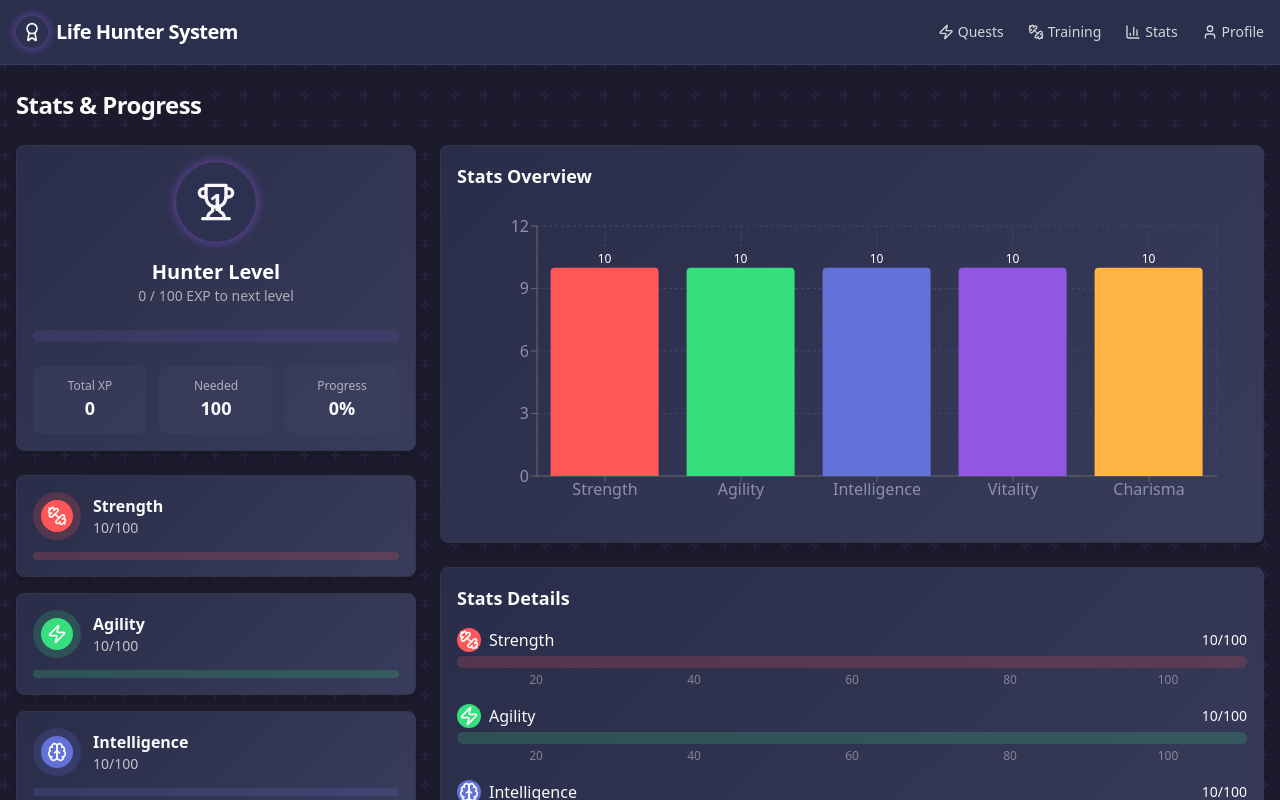
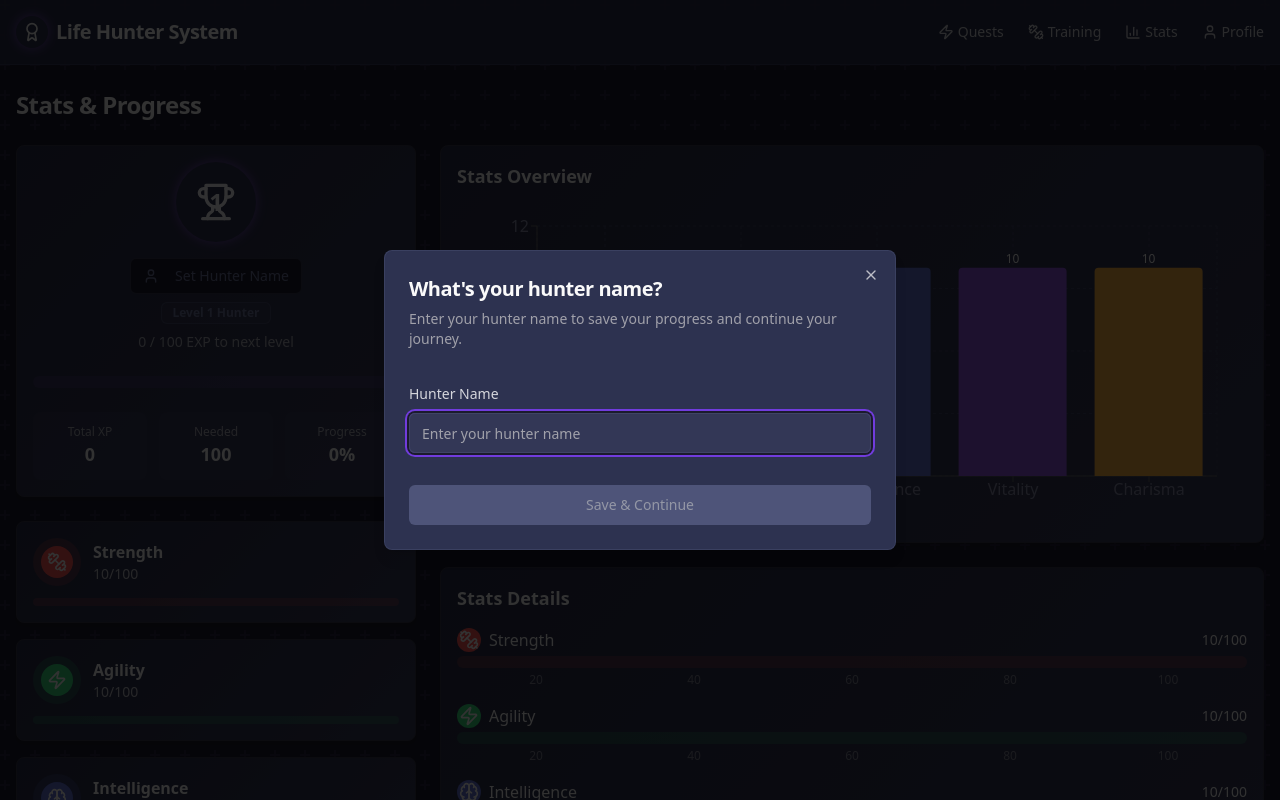
Before and after one commit to Nathishwar-prog/life-hunter-questor, a React (Vite) app: page /stats in a window 1280 px wide. Shown: the top 800 px of the page. Built offline with nearby package versions, Linux system fonts and the light colour scheme.

Commit message:
feat: Add hunter name input and progress display
Adds functionality to prompt the user for their hunter name and displays the current level and progress towards the next level.

```diff
--- /dev/null
+++ b/src/components/HunterNameDialog.tsx
@@ -0,0 +1,63 @@
+
+import React, { useState } from 'react';
+import { Dialog, DialogContent, DialogHeader, DialogTitle, DialogDescription, DialogFooter } from '@/components/ui/dialog';
+import { Button } from '@/components/ui/button';
+import { Input } from '@/components/ui/input';
+import { Label } from '@/components/ui/label';
+import { useHunter } from '@/context/HunterContext';
+import { toast } from 'sonner';
+
+interface HunterNameDialogProps {
+  open: boolean;
+  onOpenChange: (open: boolean) => void;
+}
+
+const HunterNameDialog: React.FC<HunterNameDialogProps> = ({ open, onOpenChange }) => {
+  const { hunterName, setHunterName } = useHunter();
+  const [name, setName] = useState(hunterName || '');
+
+  const handleSave = () => {
+    if (name.trim()) {
+      setHunterName(name.trim());
+      toast('Hunter name saved!', {
+        description: 'Your progress will be saved under this name.',
+      });
+      onOpenChange(false);
+    }
+  };
+
+  return (
+    <Dialog open={open} onOpenChange={onOpenChange}>
+      <DialogContent className="bg-hunter-primary border-hunter-accent/20">
+        <DialogHeader>
+          <DialogTitle className="text-xl">What's your hunter name?</DialogTitle>
+          <DialogDescription>
+            Enter your hunter name to save your progress and continue your journey.
+          </DialogDescription>
+        </DialogHeader>
+        <div className="py-4">
+          <Label htmlFor="hunterName" className="text-white/80">Hunter Name</Label>
+          <Input
+            id="hunterName"
+            value={name}
+            onChange={(e) => setName(e.target.value)}
+            placeholder="Enter your hunter name"
+            className="mt-2 bg-hunter-secondary/30 border-hunter-accent/20"
+            autoFocus
+          />
+        </div>
+        <DialogFooter>
+          <Button
+            onClick={handleSave}
+            className="w-full bg-hunter-accent hover:bg-hunter-accent/80"
+            disabled={!name.trim()}
+          >
+            Save & Continue
+          </Button>
+        </DialogFooter>
+      </DialogContent>
+    </Dialog>
+  );
+};
+
+export default HunterNameDialog;
--- a/src/context/HunterContext.tsx
+++ b/src/context/HunterContext.tsx
@@ -1,4 +1,3 @@
-
 import React, { createContext, useContext, useState, useEffect } from 'react';
 import { toast } from 'sonner';
 import { v4 as uuidv4 } from 'uuid';
@@ -29,6 +28,8 @@ interface HunterContextType {
   quests: Quest[];
   systemMessages: string[];
   isFirstVisit: boolean;
+  hunterName: string;
+  setHunterName: (name: string) => void;
   completeQuest: (questId: string) => void;
   refreshQuests: () => void;
   addSystemMessage: (message: string) => void;
@@ -67,6 +68,10 @@ export const HunterProvider: React.FC<{ children: React.ReactNode }> = ({ childr
   const [isFirstVisit, setIsFirstVisit] = useState<boolean>(() => {
     return localStorage.getItem('hunter_first_visit') !== 'completed';
   });
+  const [hunterName, setHunterName] = useState<string>(() => {
+    const savedName = localStorage.getItem('hunter_name');
+    return savedName || '';
+  });
 
   const expToNextLevel = level * 100;
 
@@ -86,13 +91,15 @@ export const HunterProvider: React.FC<{ children: React.ReactNode }> = ({ childr
     localStorage.setItem('hunter_quests', JSON.stringify(quests));
   }, [quests]);
 
-  // Check if quests need refreshing (every 24 hours)
+  useEffect(() => {
+    localStorage.setItem('hunter_name', hunterName);
+  }, [hunterName]);
+
   useEffect(() => {
     const lastRefresh = localStorage.getItem('hunter_last_refresh');
     const now = new Date().toISOString();
 
     if (!lastRefresh) {
-      // First time setup
       localStorage.setItem('hunter_last_refresh', now);
       return;
     }
@@ -100,7 +107,6 @@ export const HunterProvider: React.FC<{ children: React.ReactNode }> = ({ childr
     const lastRefreshDate = new Date(lastRefresh);
     const currentDate = new Date();
 
-    // Check if it's a new day
     if (
       lastRefreshDate.getDate() !== currentDate.getDate() ||
       lastRefreshDate.getMonth() !== currentDate.getMonth() ||
@@ -109,10 +115,8 @@ export const HunterProvider: React.FC<{ children: React.ReactNode }> = ({ childr
       refreshQuests();
       localStorage.setItem('hunter_last_refresh', now);
 
-      // Reset stats changes
       setRecentChanges({});
 
-      // Add system message
       addSystemMessage("New day, new quests! Your hunt continues...");
       toast("[System]: Daily quests have been refreshed!", {
         description: "Complete your tasks to grow stronger!",
@@ -124,18 +128,12 @@ export const HunterProvider: React.FC<{ children: React.ReactNode }> = ({ childr
     setQuests((prevQuests) =>
       prevQuests.map((quest) => {
         if (quest.id === questId && !quest.completed) {
-          // Update stats based on quest completion
           updateStats(quest.statBonus.type, quest.statBonus.value);
-
-          // Add EXP
           const newExp = exp + quest.exp;
           setExp(newExp);
-
-          // Check for level up
           if (newExp >= expToNextLevel) {
             levelUp();
           }
-
           return { ...quest, completed: true };
         }
         return quest;
@@ -148,7 +146,6 @@ export const HunterProvider: React.FC<{ children: React.ReactNode }> = ({ childr
       const newStats = { ...prevStats };
       newStats[statType as keyof HunterStats] += value;
 
-      // Update recent changes
       setRecentChanges((prev) => ({
         ...prev,
         [statType]: (prev[statType as keyof RecentChanges] || 0) + value,
@@ -163,7 +160,6 @@ export const HunterProvider: React.FC<{ children: React.ReactNode }> = ({ childr
       const newLevel = prevLevel + 1;
       setExp(0);
 
-      // Bonus for leveling up
       setStats((prevStats) => ({
         strength: prevStats.strength + 1,
         agility: prevStats.agility + 1,
@@ -177,7 +173,6 @@ export const HunterProvider: React.FC<{ children: React.ReactNode }> = ({ childr
         description: "All stats have increased!",
       });
 
-      // Every 5 levels, trigger a boss battle
       if (newLevel % 5 === 0) {
         addSystemMessage(`A boss battle has appeared! Defeat it to earn special rewards.`);
         // TODO: Implement boss battles
@@ -188,7 +183,6 @@ export const HunterProvider: React.FC<{ children: React.ReactNode }> = ({ childr
   };
 
   function generateQuests(): Quest[] {
-    // Physical quests
     const physicalQuests = [
       {
         title: "Morning Exercise Routine",
@@ -224,7 +218,6 @@ export const HunterProvider: React.FC<{ children: React.ReactNode }> = ({ childr
       },
     ];
 
-    // Mental quests
     const mentalQuests = [
       {
         title: "Mindfulness Meditation",
@@ -260,7 +253,6 @@ export const HunterProvider: React.FC<{ children: React.ReactNode }> = ({ childr
       },
     ];
 
-    // Intelligence quests
     const intelligenceQuests = [
       {
         title: "Reading Session",
@@ -296,7 +288,6 @@ export const HunterProvider: React.FC<{ children: React.ReactNode }> = ({ childr
       },
     ];
 
-    // Select random quests from each category
     const selectRandom = (arr: any[], count: number) => {
       const shuffled = [...arr].sort(() => 0.5 - Math.random());
       return shuffled.slice(0, count);
@@ -306,7 +297,6 @@ export const HunterProvider: React.FC<{ children: React.ReactNode }> = ({ childr
     const selectedMental = selectRandom(mentalQuests, 1);
     const selectedIntelligence = selectRandom(intelligenceQuests, 1);
 
-    // Additional random quest from any category for variety
     const allQuests = [...physicalQuests, ...mentalQuests, ...intelligenceQuests];
     const additionalQuests = selectRandom(
       allQuests.filter(
@@ -318,7 +308,6 @@ export const HunterProvider: React.FC<{ children: React.ReactNode }> = ({ childr
       2
     );
 
-    // Combine selected quests and add IDs and completion status
     return [...selectedPhysical, ...selectedMental, ...selectedIntelligence, ...additionalQuests].map(
       (quest) => ({
         ...quest,
@@ -329,14 +318,12 @@ export const HunterProvider: React.FC<{ children: React.ReactNode }> = ({ childr
   }
 
   const refreshQuests = () => {
-    // Check for any incomplete quests
     const incompleteQuests = quests.filter((quest) => !quest.completed);
 
     if (incompleteQuests.length > 0) {
-      // Apply penalties for incomplete quests
       incompleteQuests.forEach((quest) => {
         const statType = quest.statBonus.type;
-        const penalty = -1; // Small penalty
+        const penalty = -1;
 
         updateStats(statType, penalty);
 
@@ -344,7 +331,6 @@ export const HunterProvider: React.FC<{ children: React.ReactNode }> = ({ childr
       });
     }
 
-    // Generate new quests
     setQuests(generateQuests());
   };
 
@@ -368,6 +354,8 @@ export const HunterProvider: React.FC<{ children: React.ReactNode }> = ({ childr
         quests,
         systemMessages,
         isFirstVisit,
+        hunterName,
+        setHunterName,
         completeQuest,
         refreshQuests,
         addSystemMessage,
--- a/src/pages/Profile.tsx
+++ b/src/pages/Profile.tsx
@@ -1,20 +1,19 @@
-
-import React from 'react';
+import React, { useState } from 'react';
 import Layout from '@/components/Layout';
 import { useHunter } from '@/context/HunterContext';
 import { Button } from '@/components/ui/button';
 import { Card, CardContent, CardDescription, CardFooter, CardHeader, CardTitle } from '@/components/ui/card';
-import { Award, Trophy, Medal, Star, ArrowRight, Shield, RefreshCw } from 'lucide-react';
+import { Award, Trophy, Medal, Star, ArrowRight, Shield, RefreshCw, Edit } from 'lucide-react';
 import { toast } from 'sonner';
+import HunterNameDialog from '@/components/HunterNameDialog';
 
 const Profile = () => {
-  const { level, stats, exp, expToNextLevel, refreshQuests } = useHunter();
+  const { level, stats, exp, expToNextLevel, refreshQuests, hunterName } = useHunter();
+  const [showNameDialog, setShowNameDialog] = useState(false);
 
-  // Generate achievements based on user level and stats
   const generateAchievements = () => {
     const achievements = [];
 
-    // Level-based achievements
     achievements.push({
       title: 'Awakening',
       description: 'Begin your journey as a hunter',
@@ -42,7 +41,6 @@ const Profile = () => {
       progress: Math.min(100, (level / 10) * 100),
     });
 
-    // Stat-based achievements
     const statAchievements = [
       {
         title: 'Physical Prowess',
@@ -88,7 +86,6 @@ const Profile = () => {
 
     achievements.push(...statAchievements);
 
-    // Special achievements
     if (Object.values(stats).every(stat => stat >= 25)) {
       achievements.push({
         title: 'Balanced Hunter',
@@ -143,7 +140,19 @@ const Profile = () => {
                     {level}
                   </span>
                 </div>
-                <CardTitle className="mt-4 text-xl">Hunter Profile</CardTitle>
+                <div className="mt-4 flex items-center gap-2">
+                  <CardTitle className="text-xl">
+                    {hunterName ? hunterName : 'Hunter Profile'}
+                  </CardTitle>
+                  <Button
+                    variant="ghost"
+                    size="icon"
+                    className="h-6 w-6 rounded-full"
+                    onClick={() => setShowNameDialog(true)}
+                  >
+                    <Edit className="h-3 w-3" />
+                  </Button>
+                </div>
                 <CardDescription>Level {level} Hunter</CardDescription>
               </div>
             </CardHeader>
@@ -236,6 +245,8 @@ const Profile = () => {
           </div>
         </div>
       </div>
+
+      <HunterNameDialog open={showNameDialog} onOpenChange={setShowNameDialog} />
     </Layout>
   );
 };
--- a/src/pages/Stats.tsx
+++ b/src/pages/Stats.tsx
@@ -1,13 +1,24 @@
 
-import React from 'react';
+import React, { useState, useEffect } from 'react';
 import Layout from '@/components/Layout';
 import { useHunter } from '@/context/HunterContext';
 import { Progress } from '@/components/ui/progress';
 import { BarChart, Bar, XAxis, YAxis, CartesianGrid, Tooltip, ResponsiveContainer } from 'recharts';
-import { Dumbbell, Zap, Brain, Heart, MessageSquare, Trophy, ArrowUp } from 'lucide-react';
+import { Dumbbell, Zap, Brain, Heart, MessageSquare, Trophy, ArrowUp, User, Edit } from 'lucide-react';
+import { Button } from '@/components/ui/button';
+import HunterNameDialog from '@/components/HunterNameDialog';
+import { Badge } from '@/components/ui/badge';
 
 const Stats = () => {
-  const { stats, level, exp, expToNextLevel, recentChanges } = useHunter();
+  const { stats, level, exp, expToNextLevel, recentChanges, hunterName } = useHunter();
+  const [showNameDialog, setShowNameDialog] = useState(false);
+
+  // Show name dialog on first visit if name is not set
+  useEffect(() => {
+    if (!hunterName) {
+      setShowNameDialog(true);
+    }
+  }, [hunterName]);
 
   const statData = [
     {
@@ -66,10 +77,36 @@ const Stats = () => {
                   {level}
                 </span>
               </div>
-              <h2 className="mt-4 text-xl font-bold text-white">Hunter Level</h2>
-              <p className="text-sm text-white/60">
-                {exp} / {expToNextLevel} EXP to next level
-              </p>
+
+              <div className="mt-4 flex flex-col items-center gap-2">
+                {hunterName ? (
+                  <div className="flex items-center gap-2">
+                    <h2 className="text-xl font-bold text-white">{hunterName}</h2>
+                    <Button
+                      variant="ghost"
+                      size="icon"
+                      className="h-6 w-6 rounded-full"
+                      onClick={() => setShowNameDialog(true)}
+                    >
+                      <Edit className="h-3 w-3" />
+                    </Button>
+                  </div>
+                ) : (
+                  <Button
+                    variant="outline"
+                    size="sm"
+                    className="text-sm border-hunter-accent/30 text-hunter-accent"
+                    onClick={() => setShowNameDialog(true)}
+                  >
+                    <User className="mr-2 h-4 w-4" />
+                    Set Hunter Name
+                  </Button>
+                )}
+                <Badge variant="hunter" className="text-xs">Level {level} Hunter</Badge>
+                <p className="text-sm text-white/60">
+                  {exp} / {expToNextLevel} EXP to next level
+                </p>
+              </div>
             </div>
 
             <Progress
@@ -209,6 +246,8 @@ const Stats = () => {
           </div>
         </div>
       </div>
+
+      <HunterNameDialog open={showNameDialog} onOpenChange={setShowNameDialog} />
     </Layout>
   );
 };
```
